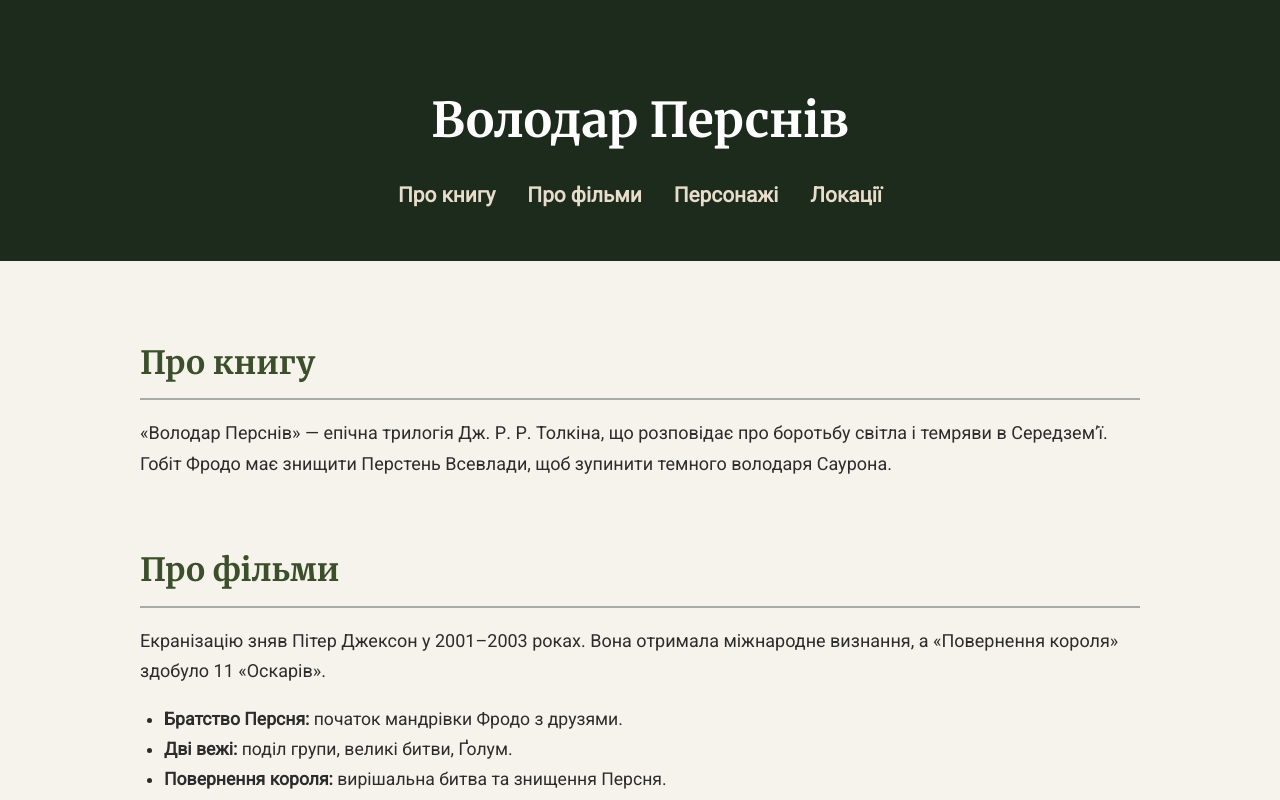
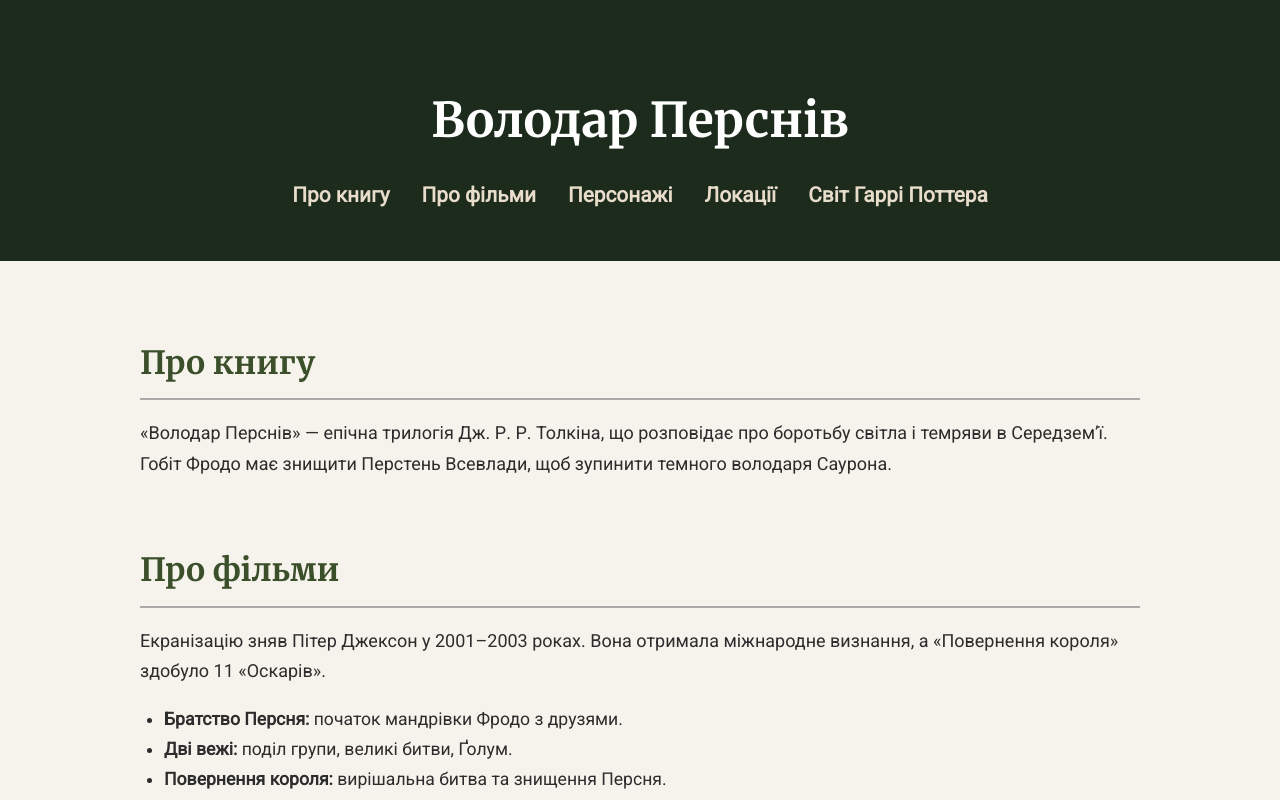
Before and after one commit to qwerty765m/cccc-, a plain HTML site: page index.html in a window 1280 px wide. Shown: the top 800 px of the page. Drawn offline with Linux system fonts and the light colour scheme.

Commit message:
Update index.html

```diff
--- a/index.html
+++ b/index.html
@@ -20,6 +20,7 @@
         <li><a href="#movies">Про фільми</a></li>
         <li><a href="#characters">Персонажі</a></li>
         <li><a href="#locations">Локації</a></li>
+        <li><a href="https://qwerty765m.github.io/-/" target="_blank">Світ Гаррі Поттера</a></li>
       </ul>
     </nav>
   </header>
```
